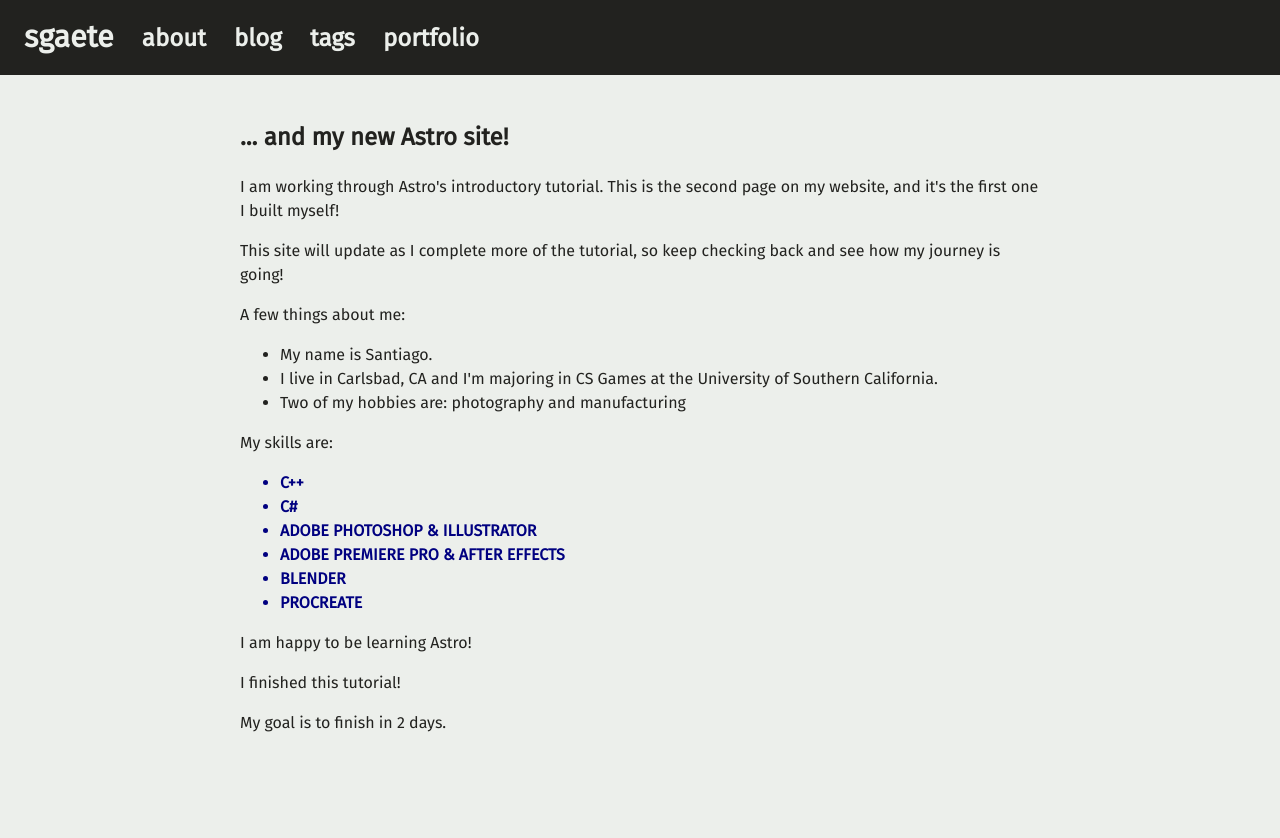
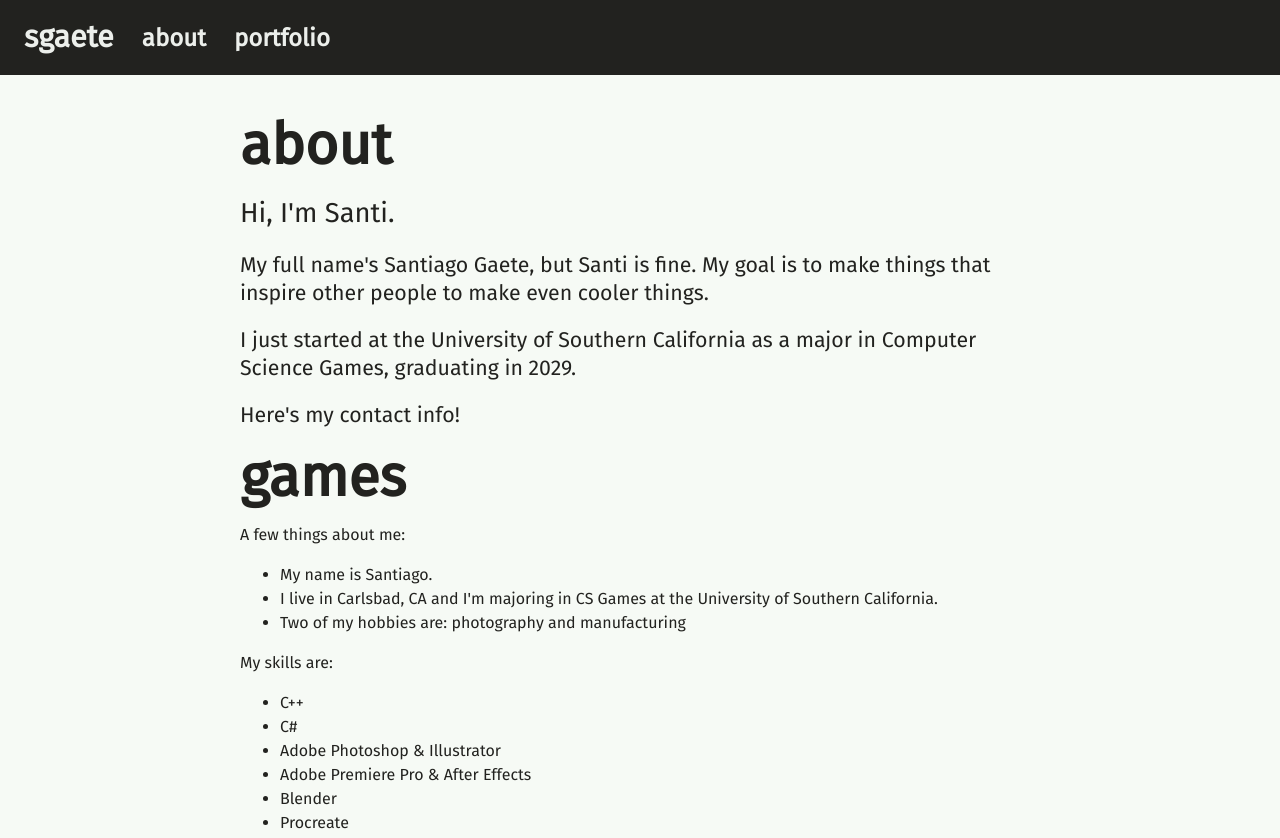
Before and after one commit to sgaete-lime/sgaete.github.io, an Astro site: page /about in a window 1280 px wide. Shown: the top 838 px of the page. Before the commit the page ends 800 px from the top, so only its background shows below. Built offline with nearby package versions, Linux system fonts and the light colour scheme; Astro itself is replaced by a stand-in of ours.

Commit message:
worked on about page

```diff
--- a/src/components/Navigation.astro
+++ b/src/components/Navigation.astro
@@ -4,8 +4,6 @@
 <div class="nav-links">
     <a href="/" class="hometext">sgaete</a>
     <a href="/about/">About</a>
-    <a href="/blog/">Blog</a>
-    <a href="/tags/">Tags</a>
     <a href="/portfolio">Portfolio</a>
 </div>
 
--- a/src/pages/about.astro
+++ b/src/pages/about.astro
@@ -23,22 +23,15 @@ const textCase = "uppercase";
 ---
 
 <BaseLayout pageTitle={pageTitle}>
-    <style define:vars={{skillColor, fontWeight, textCase}}>
-            h1 {
-                color: purple;
-                font-size: 4rem;
-            }
-            .skill {
-                color: var(--skillColor);
-                font-weight: var(--fontWeight);
-                text-transform: var(--textCase);
-            }
-        </style>
-	<h2>... and my new Astro site!</h2>
+	<h1 id="title">about</h1>
+        <h2 class="lighter">Hi, I'm Santi.</h2>
+        <h3 class="lighter">My full name's Santiago Gaete, but Santi is fine. My goal is to make things that inspire other people to make even cooler things.</h3>
+        <h3 class="lighter">I just started at the University of Southern California as a major in Computer Science Games, graduating in 2029.</h3>
+        <h3 class="lighter">Here's my contact info!</h3>
 
-            <p>I am working through Astro's introductory tutorial. This is the second page on my website, and it's the first one I built myself!</p>
 
-            <p>This site will update as I complete more of the tutorial, so keep checking back and see how my journey is going!</p>
+    <h1 id="title">games</h1>
+
             <p>A few things about me:</p>
             <ul>
                 <li>My name is {identity.fName}.</li>
@@ -58,3 +51,21 @@ const textCase = "uppercase";
 
             {goal === 2 ? <p>My goal is to finish in {goal} days.</p> : <p>My goal is not {goal} days.</p>}
 </BaseLayout>
+
+<style>
+    #title {
+        font-weight:bold;
+    }
+    .lighter {
+        font-weight:lighter;
+    }
+    h1 {
+        font-size-adjust:calc(0.75)
+    }
+    h2 {
+        font-size-adjust:calc(0.6)
+    }
+    h3 {
+        font-size-adjust:calc(0.6)
+    }
+</style>
--- a/src/styles/global.css
+++ b/src/styles/global.css
@@ -1,5 +1,5 @@
 html {
-    background-color: #ecefeb;
+    background-color: #f6faf5;
     font-family: "Fira Sans";
 }
 
```
Also changed, not shown: src/pages/index.astro (+14 -4 lines).
